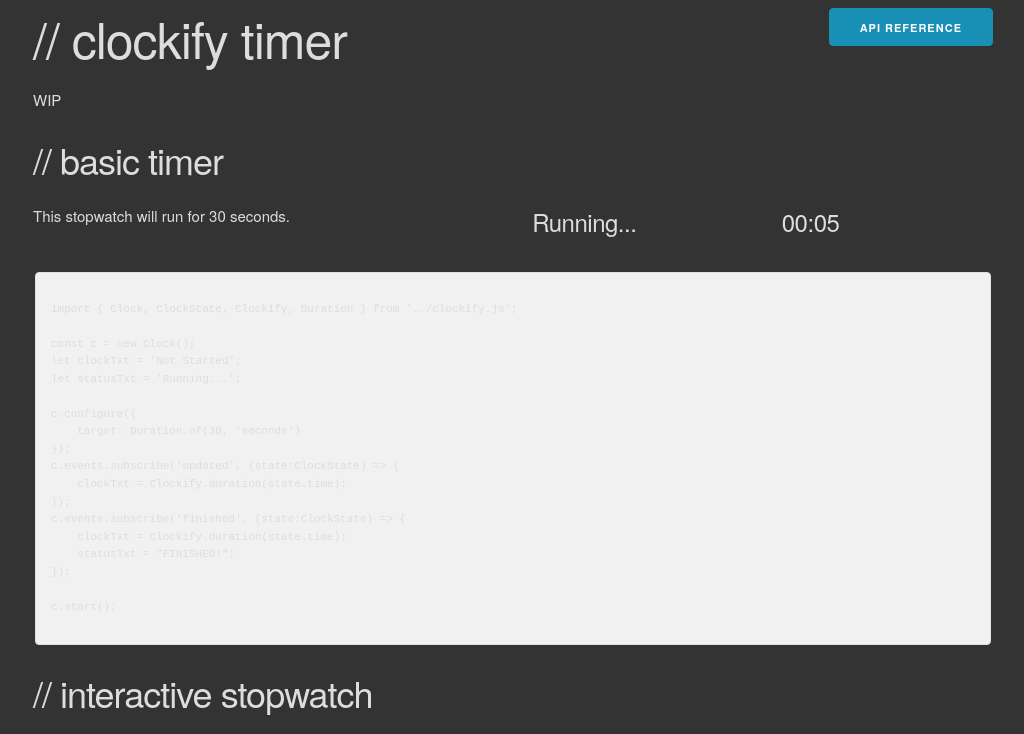
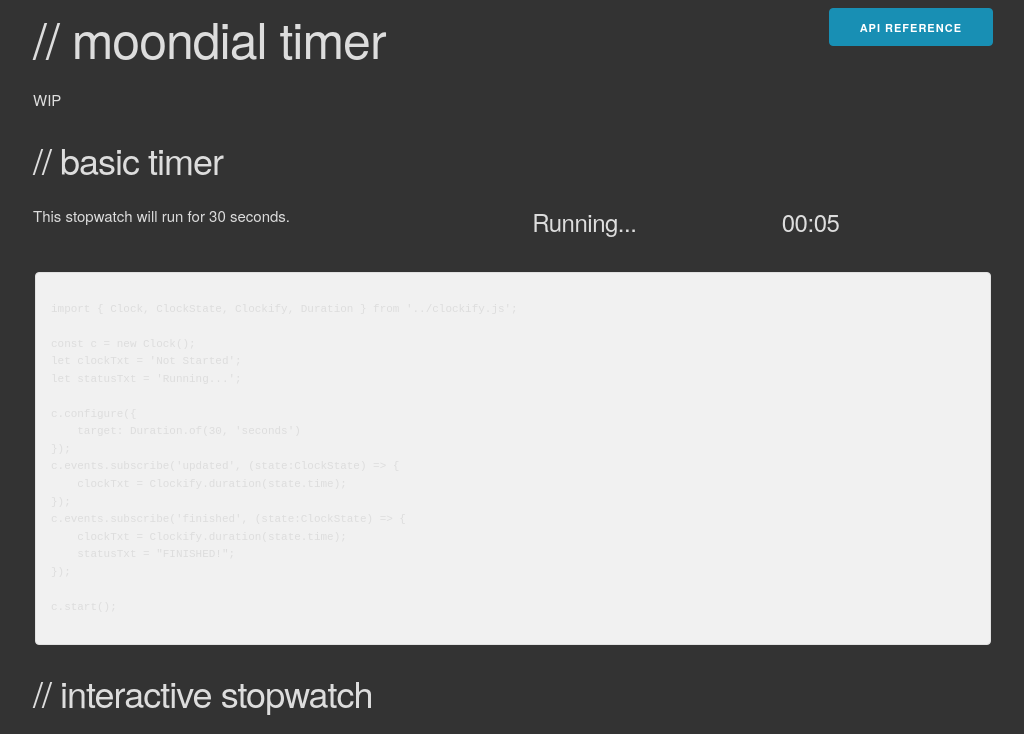
Before and after one commit to siliconcosmos/clockify, a Vue app: page index.html in a window 1280 px wide. Shown: the top 734 px of the page, without its empty margins (127-1151 px from the left). Built offline with nearby package versions, Linux system fonts and the light colour scheme.

Commit message:
rename to moondial

```diff
--- a/index.html
+++ b/index.html
@@ -4,7 +4,7 @@
 <head>
     <meta charset="utf-8">
 
-    <title>clockify timer</title>
+    <title>moondial timer</title>
 
     <link rel="stylesheet" href="src/main/demo/skeleton-main.css">
     <link rel="stylesheet" href="src/main/demo/skeleton-dark.css">
@@ -29,7 +29,7 @@
 
         <div>
             <a class="button button-primary" style="float: right;" href="./reference/">API Reference</a>
-            <h1>// clockify timer</h1>
+            <h1>// moondial timer</h1>
         </div>
 
         <p>
--- a/src/main/demo/demo.ts
+++ b/src/main/demo/demo.ts
@@ -1,4 +1,4 @@
-import { Clock, ClockState, Clockify, Duration } from '../clockify.js';
+import { Clock, ClockState, Clockify, Duration } from '../moondial.js';
 import $ from 'jquery';
 
 function writeToDom(selector:string, value:any) {
--- a/src/main/docs-root.ts
+++ b/src/main/docs-root.ts
@@ -1,2 +1,2 @@
 export { ClockEventSubscriber, EventType } from "./event-manager.js";
-export * from './clockify.js';
+export * from './moondial.js';
```
Also changed, not shown: package.json (+5 -5 lines), README.md, src/main/moondial.ts (renamed from src/main/clockify.ts).
